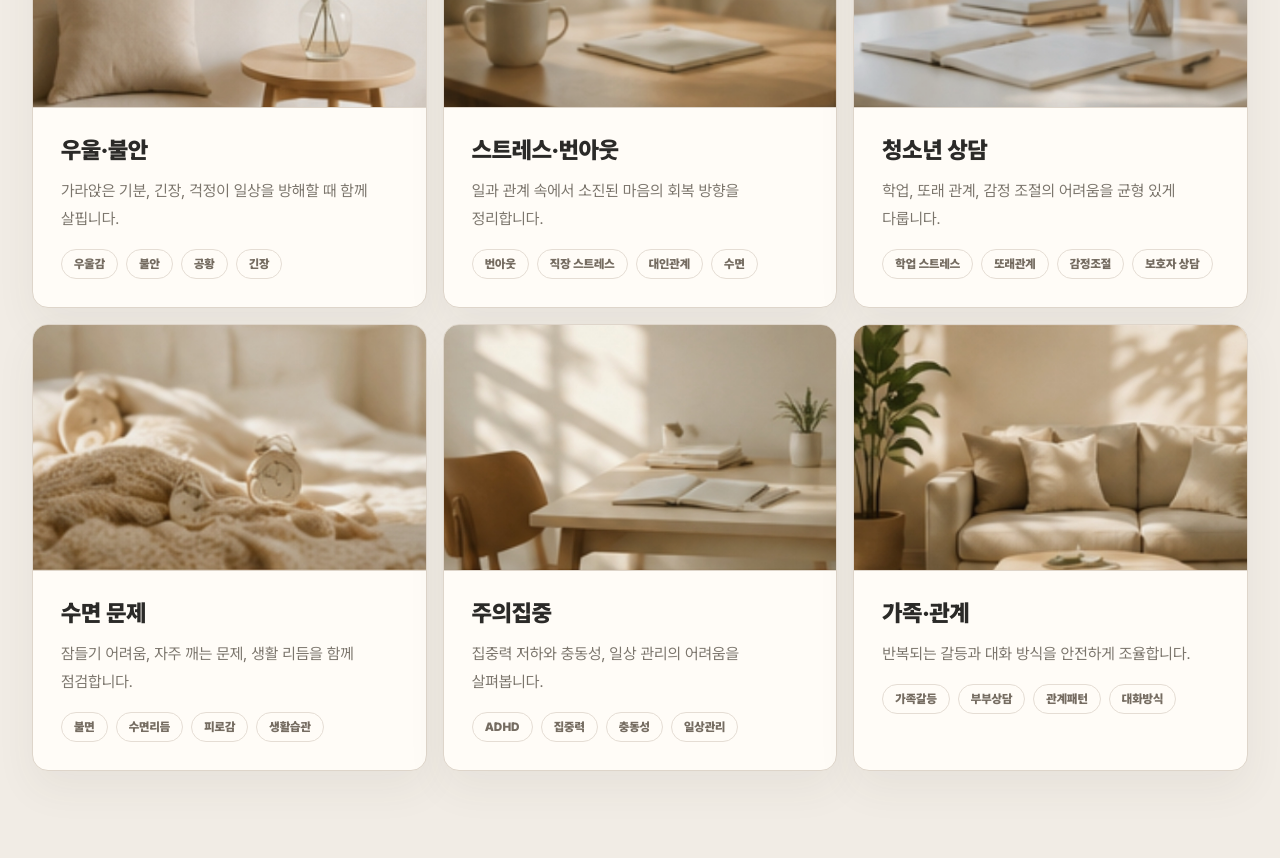
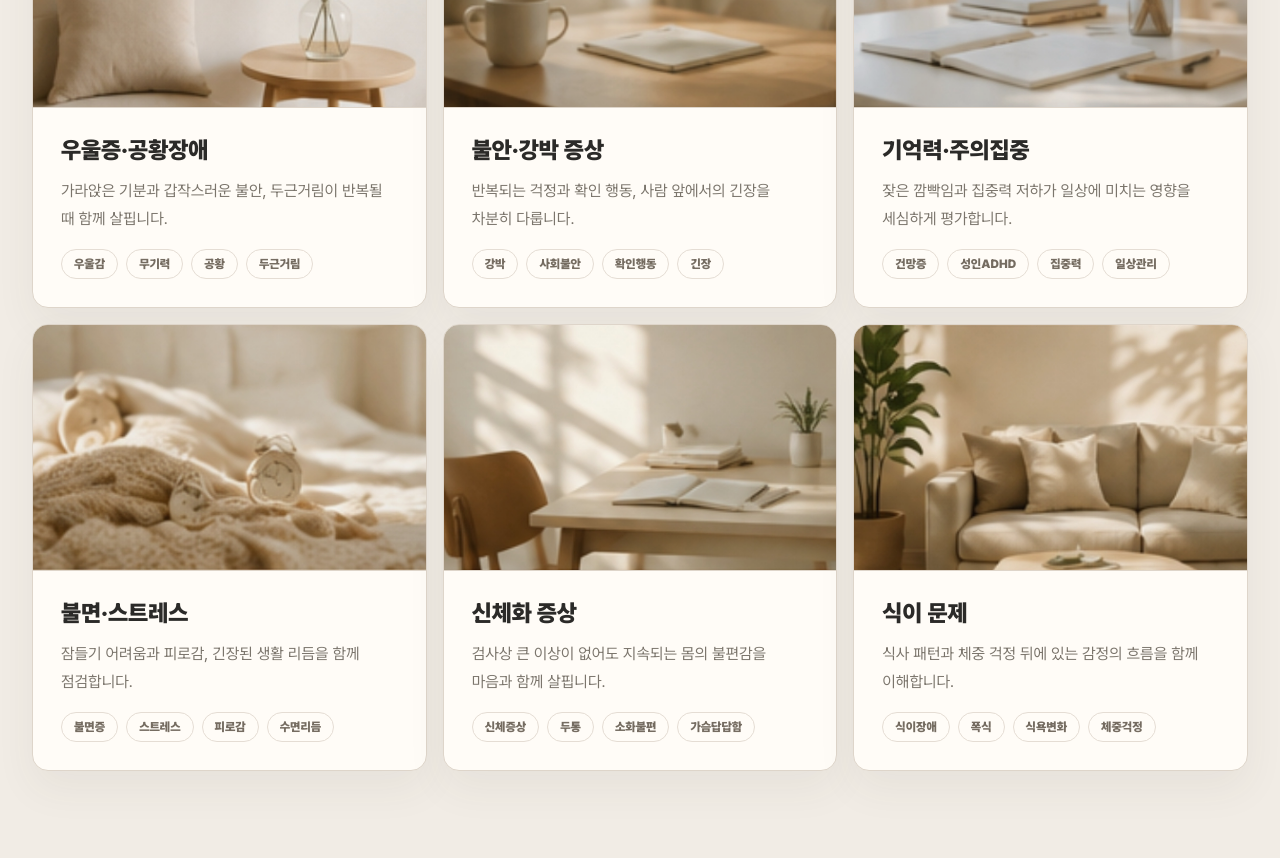
Before and after one commit to sinikis79/goodidea-site, a Next.js app: page / in a window 1280 px wide. Shown: the part 3340-4198 px from the top of the page. Built offline with nearby package versions, Linux system fonts and the light colour scheme; no server answers; the database is empty.

Commit message:
copy: update service categories

```diff
--- a/app/page.tsx
+++ b/app/page.tsx
@@ -14,49 +14,49 @@ export const dynamic = "force-dynamic";
 
 const services = [
   {
-    title: "우울·불안",
-    description: "가라앉은 기분, 긴장, 걱정이 일상을 방해할 때 함께 살핍니다.",
-    keywords: ["우울감", "불안", "공황", "긴장"],
+    title: "우울증·공황장애",
+    description: "가라앉은 기분과 갑작스러운 불안, 두근거림이 반복될 때 함께 살핍니다.",
+    keywords: ["우울감", "무기력", "공황", "두근거림"],
     imageSrc: "/images/services/depression.jpg",
     imageClass: "object-center",
     overlayClass: "bg-[#2b2a28]/0",
   },
   {
-    title: "스트레스·번아웃",
-    description: "일과 관계 속에서 소진된 마음의 회복 방향을 정리합니다.",
-    keywords: ["번아웃", "직장 스트레스", "대인관계", "수면"],
+    title: "불안·강박 증상",
+    description: "반복되는 걱정과 확인 행동, 사람 앞에서의 긴장을 차분히 다룹니다.",
+    keywords: ["강박", "사회불안", "확인행동", "긴장"],
     imageSrc: "/images/services/stress-burnout.jpg",
     imageClass: "object-left",
     overlayClass: "bg-[#8a8073]/10",
   },
   {
-    title: "청소년 상담",
-    description: "학업, 또래 관계, 감정 조절의 어려움을 균형 있게 다룹니다.",
-    keywords: ["학업 스트레스", "또래관계", "감정조절", "보호자 상담"],
+    title: "기억력·주의집중",
+    description: "잦은 깜빡임과 집중력 저하가 일상에 미치는 영향을 세심하게 평가합니다.",
+    keywords: ["건망증", "성인ADHD", "집중력", "일상관리"],
     imageSrc: "/images/services/adolescent.jpg",
     imageClass: "object-right",
     overlayClass: "bg-[#756c61]/10",
   },
   {
-    title: "수면 문제",
-    description: "잠들기 어려움, 자주 깨는 문제, 생활 리듬을 함께 점검합니다.",
-    keywords: ["불면", "수면리듬", "피로감", "생활습관"],
+    title: "불면·스트레스",
+    description: "잠들기 어려움과 피로감, 긴장된 생활 리듬을 함께 점검합니다.",
+    keywords: ["불면증", "스트레스", "피로감", "수면리듬"],
     imageSrc: "/images/services/sleep.jpg",
     imageClass: "object-[50%_62%]",
     overlayClass: "bg-[#2b2a28]/5",
   },
   {
-    title: "주의집중",
-    description: "집중력 저하와 충동성, 일상 관리의 어려움을 살펴봅니다.",
-    keywords: ["ADHD", "집중력", "충동성", "일상관리"],
+    title: "신체화 증상",
+    description: "검사상 큰 이상이 없어도 지속되는 몸의 불편감을 마음과 함께 살핍니다.",
+    keywords: ["신체증상", "두통", "소화불편", "가슴답답함"],
     imageSrc: "/images/services/attention.jpg",
     imageClass: "object-[35%_50%]",
     overlayClass: "bg-[#8a8073]/5",
   },
   {
-    title: "가족·관계",
-    description: "반복되는 갈등과 대화 방식을 안전하게 조율합니다.",
-    keywords: ["가족갈등", "부부상담", "관계패턴", "대화방식"],
+    title: "식이 문제",
+    description: "식사 패턴과 체중 걱정 뒤에 있는 감정의 흐름을 함께 이해합니다.",
+    keywords: ["식이장애", "폭식", "식욕변화", "체중걱정"],
     imageSrc: "/images/services/family-relationship.jpg",
     imageClass: "object-[70%_50%]",
     overlayClass: "bg-[#756c61]/5",
```
